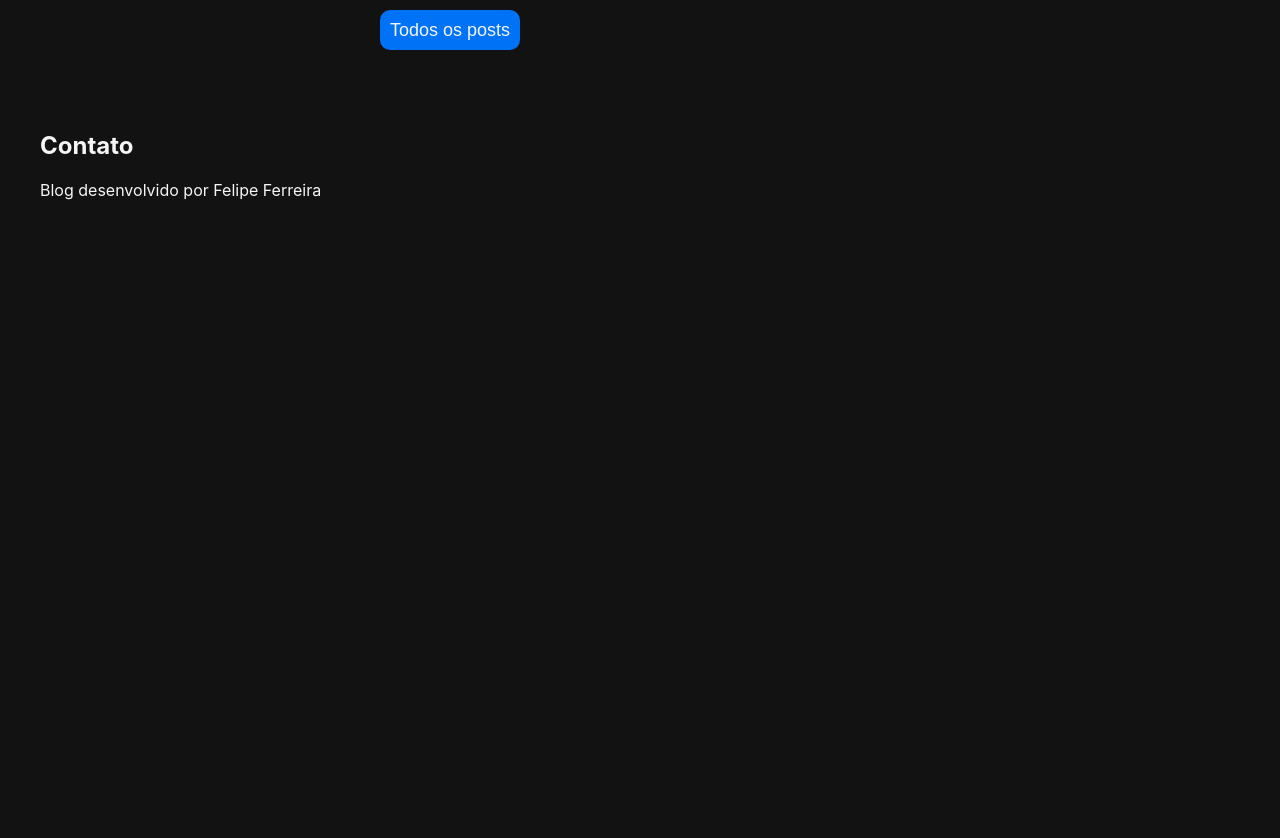
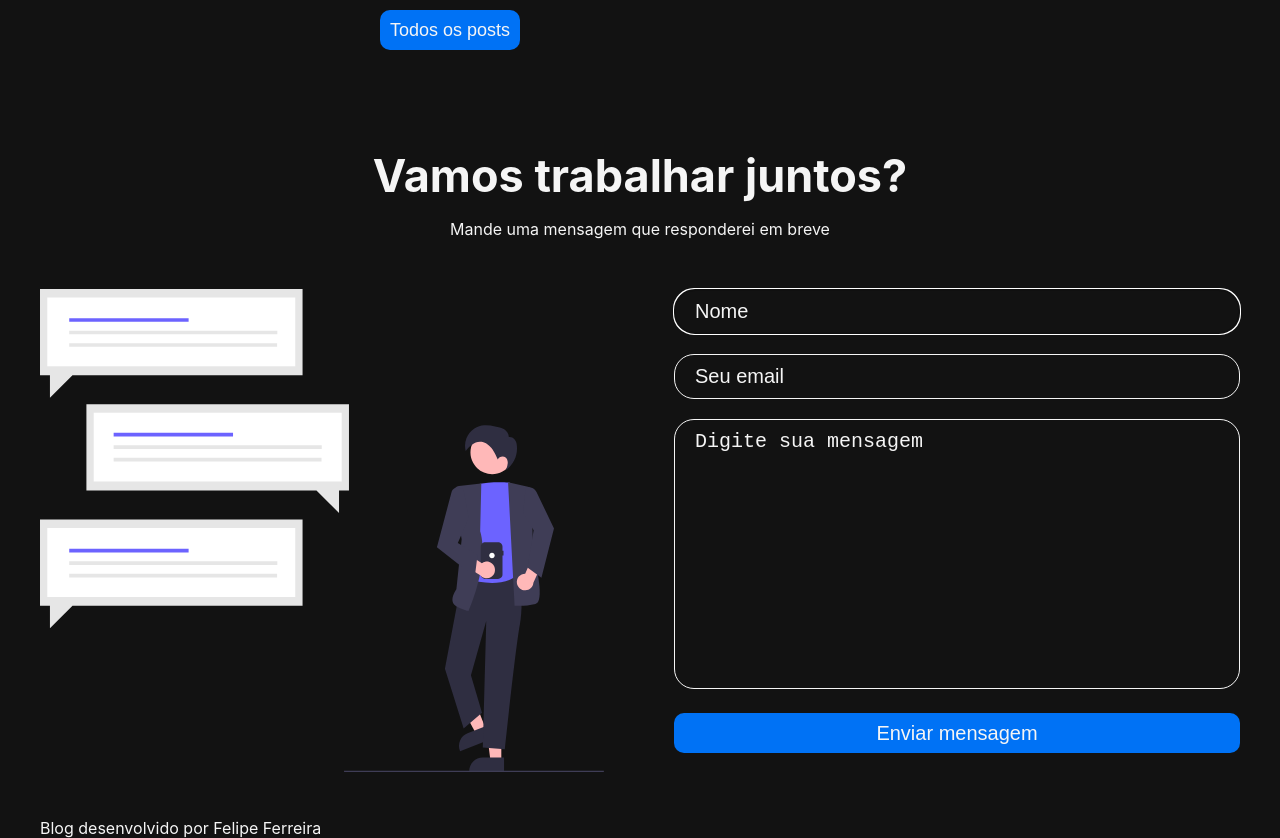
Before and after one commit to FelipeFerreiraSS/felipeferreira.dev.br, a Next.js app: page / in a window 1280 px wide. Shown: the part 2580-3418 px from the top of the page. Before the commit the page ends 2780 px from the top, so only its background shows below. Built offline with nearby package versions, Linux system fonts and the light colour scheme.

Commit message:
creating and styling the contact section

```diff
--- a/pages/index.js
+++ b/pages/index.js
@@ -27,7 +27,10 @@ import {
   Tags,
   DescriptionPost,
   AllPosts,
-  AllTagsGrid
+  AllTagsGrid,
+  Contact,
+  BoxMenssages,
+  Menssages,
 } from '../styles/home'
 
 export default function Home({latestPosts}) {
@@ -267,38 +270,38 @@ export default function Home({latestPosts}) {
           </LatestPosts>
         </Posts>
 
-        <section>
-          <h2>
-            Contato
-          </h2>
+        <Contact>
+          <div>
+            <h2>Vamos trabalhar juntos?</h2>
+            <p>Mande uma mensagem que responderei em breve</p>
+          </div>
 
-          {/*
-          <div id="contato">
+          <BoxMenssages>
             <div>
-              <h2>Contato</h2>
+              <img src='/messages.svg'/>
+            </div>
+
+            <Menssages id="contato">
               <form onSubmit={sendEmail}>
                 <div>
                   <div>
-                    <label>Nome</label>
+                    {/*<label>Nome</label>*/}
                     <input type="text" autoFocus required placeholder="Nome" name="name"/>
                   </div>
                   <div>
-                  <label>Email</label>
                     <input type="email" required placeholder="Seu email" name="email"/>
                   </div>
                   <div>
-                  <label>Mensagem</label>
-                    <textarea id="" cols="30" rows="8" required placeholder="Sua mensagem" name="message"></textarea>
+                    <textarea id="" cols="30" rows="8" required placeholder="Digite sua mensagem" name="message"></textarea>
                   </div>
                   <div>
-                    <input type="submit" value="Enviar mensagem"></input>
+                    <button type="submit" value="Enviar mensagem">Enviar mensagem</button>
                   </div>
                 </div>
               </form>
-            </div>
-          </div>
-          */}
-        </section>
+            </Menssages>
+          </BoxMenssages>
+        </Contact>
 
       </Main>
 
--- a/styles/home.js
+++ b/styles/home.js
@@ -280,3 +280,84 @@ export const AllTagsGrid = styled.div`
     text-align: center;
   }
 `
+
+// Contact
+export const Contact = styled.section`
+  height: 670px;
+
+  h2 {
+    font-size: 45px;
+    margin-bottom: 8px;
+    text-align: center;
+  }
+
+  p {
+    text-align: center;
+  }
+
+`
+
+export const BoxMenssages = styled.div`
+  display: flex;
+  margin-top: 50px;
+`
+
+export const Menssages = styled.div`
+  width: 50%;
+  margin-left: 70px;
+
+  div {
+    margin-bottom: 20px;
+  }
+
+  input {
+    width: 100%;
+    height: 45px;
+    font-size: 20px;
+    border-radius: 20px;
+    border: solid ${({theme}) => theme.colors.text} 1px;
+    background-color: ${({theme}) => theme.colors.background};
+    color: ${({theme}) => theme.colors.text};
+    padding-left: 20px;
+    ::placeholder {
+      color: ${({theme}) => theme.colors.text};
+      font-size: 20px;
+    }
+  }
+
+
+
+  textarea{
+    width: 100%;
+    height: 270px;
+    font-size: 20px;
+    border-radius: 20px;
+    border: solid ${({theme}) => theme.colors.text} 1px;
+    background-color: ${({theme}) => theme.colors.background};
+    color: ${({theme}) => theme.colors.text};
+    padding-left: 20px;
+    padding-top: 10px;
+    resize: none;
+    ::placeholder {
+      color: ${({theme}) => theme.colors.text};
+      font-size: 20px;
+    }
+  }
+
+  button {
+    width: 100%;
+    height: 40px;
+    font-size: 20px;
+    cursor: pointer;
+    background-color: ${({theme}) => theme.colors.blue};
+    color: ${({theme}) => theme.colors.text};
+    border: none;
+    border-radius: 10px;
+    transition: 0.6s;
+    &:hover,
+    &:focus{
+      background-color: ${({theme}) => theme.colors.blueHover};
+      transform: translateY(-0.25em);
+    }
+  }
+`
```
Also changed, not shown: public/messages.svg (added).
